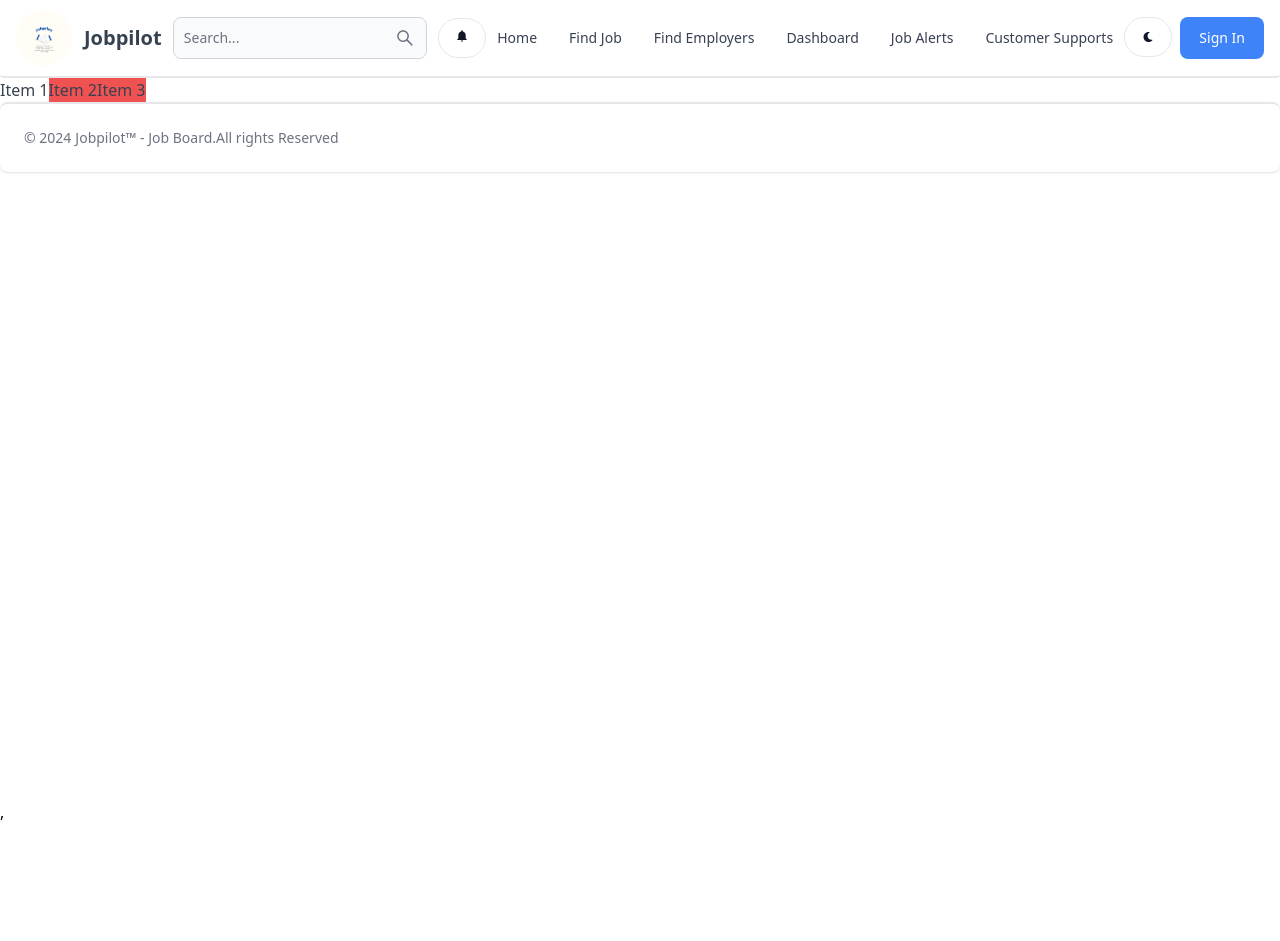
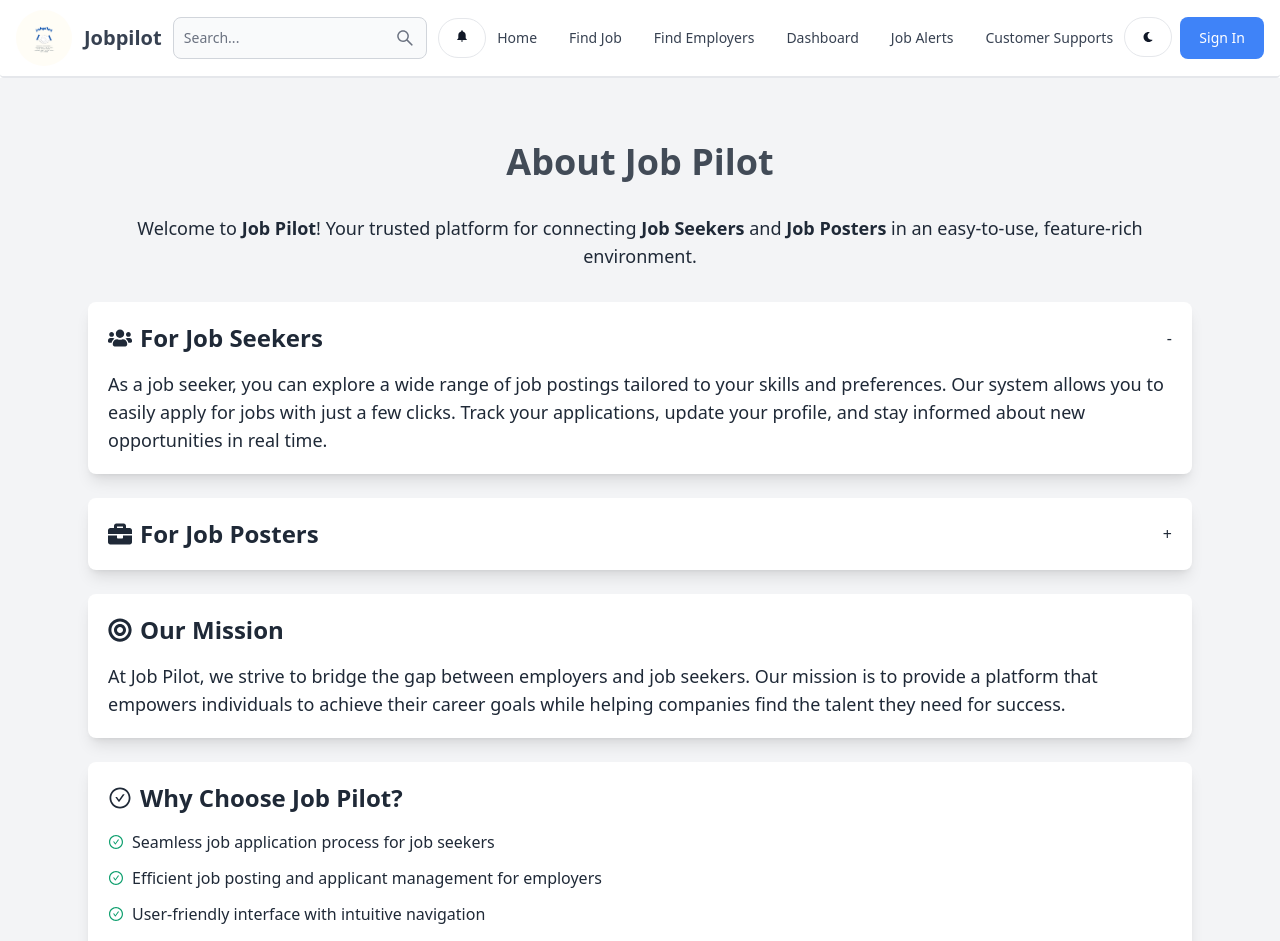
Before and after one commit to Sameemadhu16/Job-Listings, a React (Vite) app in the folder client/: page /about in a window 1280 px wide. Shown: the top 941 px of the page. Before the commit the page ends 824 px from the top, so only its background shows below. Built offline with nearby package versions, Linux system fonts and the light colour scheme.

Commit message:
create about page

```diff
--- a/client/src/pages/About.jsx
+++ b/client/src/pages/About.jsx
@@ -1,11 +1,97 @@
-import React from 'react'
+import React, { useState } from 'react';
+import { FaUsers, FaBriefcase, FaBullseye } from 'react-icons/fa';
+import { AiOutlineCheckCircle } from 'react-icons/ai';
 
 export default function About() {
+  const [isSeekerOpen, setSeekerOpen] = useState(true);
+  const [isPosterOpen, setPosterOpen] = useState(false);
+
   return (
-    <div className="flex flex-row">
-  <div >Item 1</div>
-  <div className='bg-red-500'>Item 2</div>
-  <div className='bg-red-500'>Item 3</div>
-</div>
-  )
+    <div className="bg-gray-100 dark:bg-gray-900 text-gray-800 dark:text-gray-200 min-h-screen py-10">
+      <div className="max-w-6xl mx-auto p-6">
+        {/* Header Section */}
+        <h1 className="text-4xl font-bold text-center mb-8 animate-pulse">About Job Pilot</h1>
+
+        {/* Introduction */}
+        <p className="text-center text-lg mb-8">
+          Welcome to <span className="font-semibold">Job Pilot</span>! Your trusted platform for connecting <span className="font-semibold">Job Seekers</span> and <span className="font-semibold">Job Posters</span> in an easy-to-use, feature-rich environment.
+        </p>
+
+        {/* Interactive sections */}
+        <div className="space-y-6">
+
+          {/* Job Seekers Section */}
+          <div className="bg-white dark:bg-gray-800 p-5 rounded-lg shadow-lg">
+            <div
+              className="flex items-center justify-between cursor-pointer"
+              onClick={() => setSeekerOpen(!isSeekerOpen)}
+            >
+              <h2 className="text-2xl font-bold flex items-center">
+                <FaUsers className="mr-2" /> For Job Seekers
+              </h2>
+              <span>{isSeekerOpen ? '-' : '+'}</span>
+            </div>
+            {isSeekerOpen && (
+              <p className="mt-4 text-lg leading-7 animate-fade-in">
+                As a job seeker, you can explore a wide range of job postings tailored to your skills and preferences. Our system allows you to easily apply for jobs with just a few clicks. Track your applications, update your profile, and stay informed about new opportunities in real time.
+              </p>
+            )}
+          </div>
+
+          {/* Job Posters Section */}
+          <div className="bg-white dark:bg-gray-800 p-5 rounded-lg shadow-lg">
+            <div
+              className="flex items-center justify-between cursor-pointer"
+              onClick={() => setPosterOpen(!isPosterOpen)}
+            >
+              <h2 className="text-2xl font-bold flex items-center">
+                <FaBriefcase className="mr-2" /> For Job Posters
+              </h2>
+              <span>{isPosterOpen ? '-' : '+'}</span>
+            </div>
+            {isPosterOpen && (
+              <p className="mt-4 text-lg leading-7 animate-fade-in">
+                Job Pilot provides an easy-to-use platform for job posters to post vacancies, manage applications, and connect with top talent. Whether you are a startup or a large company, our system simplifies finding the right candidates.
+              </p>
+            )}
+          </div>
+
+          {/* Mission Section */}
+          <div className="bg-white dark:bg-gray-800 p-5 rounded-lg shadow-lg">
+            <h2 className="text-2xl font-bold flex items-center">
+              <FaBullseye className="mr-2" /> Our Mission
+            </h2>
+            <p className="mt-4 text-lg leading-7 animate-fade-in">
+              At Job Pilot, we strive to bridge the gap between employers and job seekers. Our mission is to provide a platform that empowers individuals to achieve their career goals while helping companies find the talent they need for success.
+            </p>
+          </div>
+
+          {/* Why Choose Us Section */}
+          <div className="bg-white dark:bg-gray-800 p-5 rounded-lg shadow-lg">
+            <h2 className="text-2xl font-bold flex items-center">
+              <AiOutlineCheckCircle className="mr-2" /> Why Choose Job Pilot?
+            </h2>
+            <ul className="mt-4 space-y-3">
+              <li className="flex items-center space-x-2 hover:text-blue-500 transition duration-300">
+                <AiOutlineCheckCircle className="text-green-500" />
+                <span>Seamless job application process for job seekers</span>
+              </li>
+              <li className="flex items-center space-x-2 hover:text-blue-500 transition duration-300">
+                <AiOutlineCheckCircle className="text-green-500" />
+                <span>Efficient job posting and applicant management for employers</span>
+              </li>
+              <li className="flex items-center space-x-2 hover:text-blue-500 transition duration-300">
+                <AiOutlineCheckCircle className="text-green-500" />
+                <span>User-friendly interface with intuitive navigation</span>
+              </li>
+              <li className="flex items-center space-x-2 hover:text-blue-500 transition duration-300">
+                <AiOutlineCheckCircle className="text-green-500" />
+                <span>Regular updates and alerts for new job opportunities</span>
+              </li>
+            </ul>
+          </div>
+        </div>
+      </div>
+    </div>
+  );
 }
```
